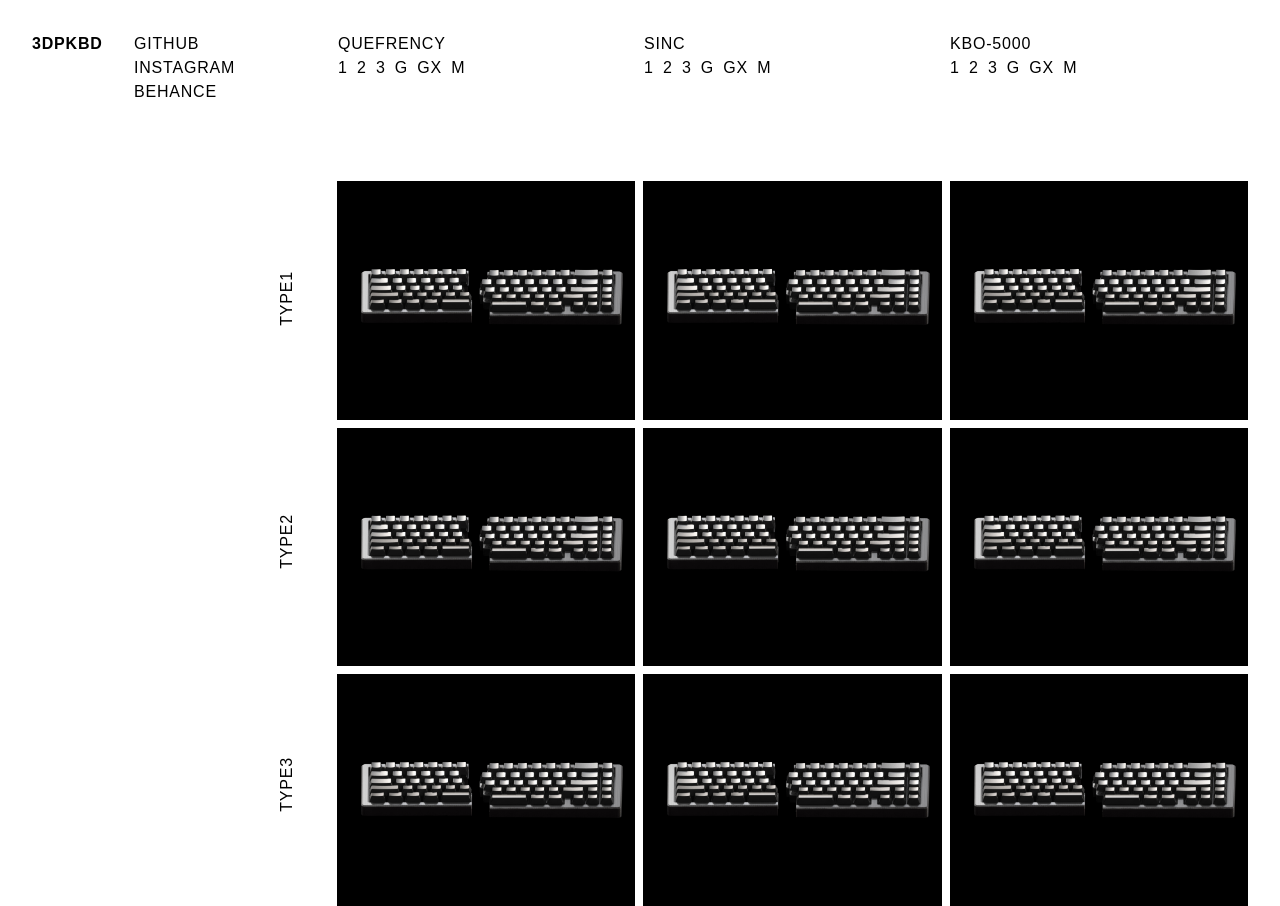
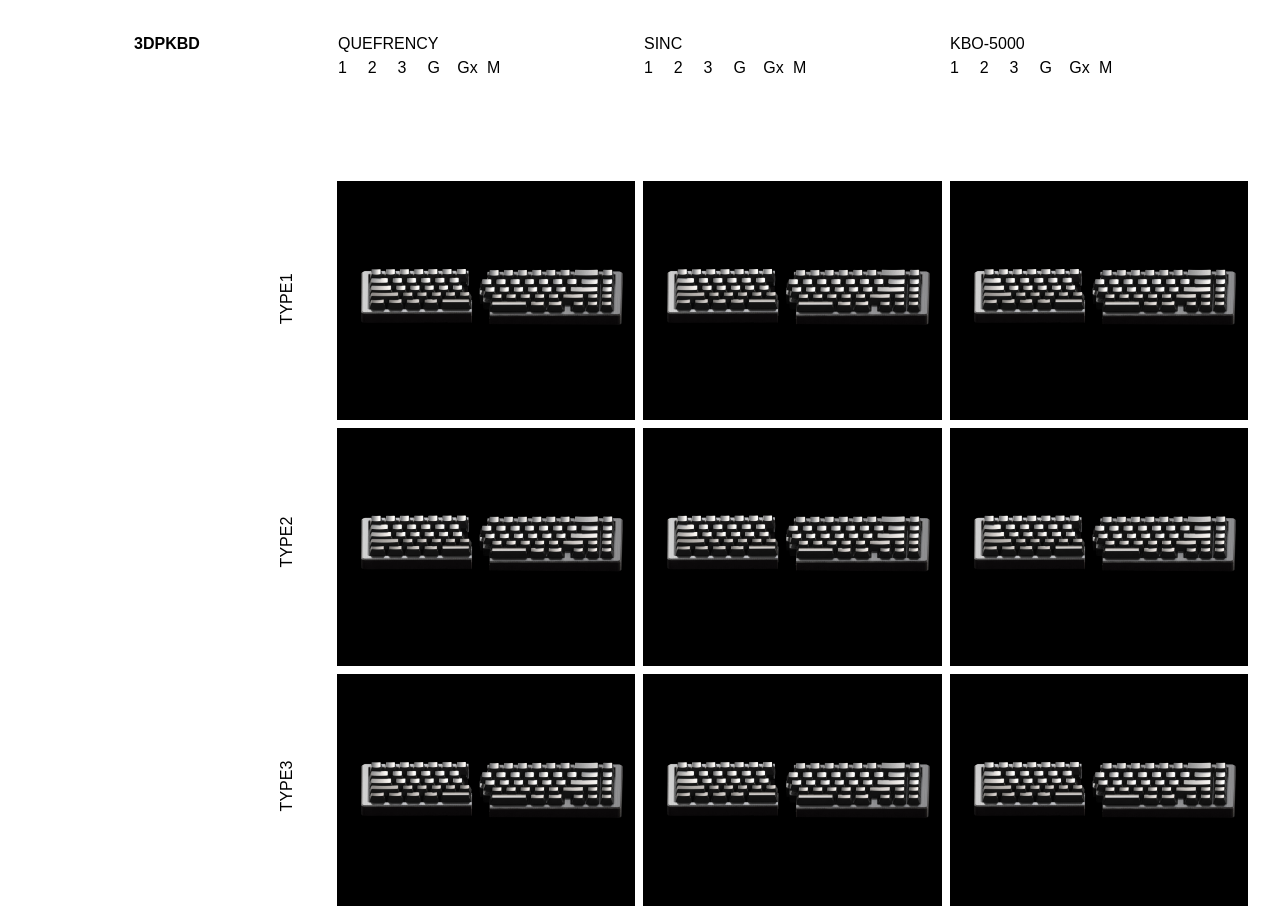
Before and after one commit to jchangz/3dp-kbd-fe, an Astro site: page / in a window 1280 px wide. Shown: the top 906 px of the page. Built offline with nearby package versions, Linux system fonts and the light colour scheme; Astro itself is replaced by a stand-in of ours.

Commit message:
[feat]: update typography & layout

```diff
--- a/src/components/Footer.astro
+++ b/src/components/Footer.astro
@@ -4,14 +4,22 @@ const { types, keyboards } = json;
 ---
 
 <footer class="grid grid-cols-12 gap-2 pb-40">
-  <section class="col-span-9 col-start-4 grid grid-cols-9 gap-2">
+  <nav class="col-start-2 flex flex-col justify-end">
+    <a href="">Github</a>
+    <a href="">Instagram</a>
+    <a href="">Behance</a>
+  </nav>
+  <div class="col-span-9 col-start-4 grid grid-cols-9 gap-2">
     {
       keyboards.map((keyboard) => (
         <div class="col-span-3 flex aspect-[2] flex-col justify-end">
           <p>{keyboard}</p>
-          <nav>
+          <nav class="grid grid-cols-10 2xl:grid-cols-12">
             {types.map((type) => (
-              <a href={`type${type}-${keyboard}`} class="mr-1">
+              <a
+                class="aspect-square capitalize"
+                href={`type${type}-${keyboard}`}
+              >
                 {type}
               </a>
             ))}
@@ -19,5 +27,5 @@ const { types, keyboards } = json;
         </div>
       ))
     }
-  </section>
+  </div>
 </footer>
--- a/src/components/Header.astro
+++ b/src/components/Header.astro
@@ -4,28 +4,24 @@ const { types, keyboards } = json;
 ---
 
 <header class="grid grid-cols-12 gap-2">
-  <section class="relative">
-    <p class="fixed font-bold">3DPKBD</p>
-  </section>
-  <section class="relative col-span-2 col-start-2">
-    <nav class="fixed flex flex-col items-start">
-      <a href="">Github</a>
-      <a href="">Instagram</a>
-      <a href="">Behance</a>
-    </nav>
-  </section>
+  <div class="relative col-span-2 col-start-2">
+    <a href="/" class="fixed font-bold">3DPKBD</a>
+  </div>
   {
     keyboards.map((keyboard) => (
-      <section class="col-span-3 flex aspect-[2] flex-col">
-        <p>{keyboard}</p>
-        <nav>
+      <div class="col-span-3 flex aspect-[2] flex-col">
+        <h2>{keyboard}</h2>
+        <nav class="grid grid-cols-10 2xl:grid-cols-12">
           {types.map((type) => (
-            <a href={`type${type}-${keyboard}`} class="mr-1">
+            <a
+              class="aspect-square capitalize"
+              href={`type${type}-${keyboard}`}
+            >
               {type}
             </a>
           ))}
         </nav>
-      </section>
+      </div>
     ))
   }
 </header>
--- a/src/layouts/Layout.astro
+++ b/src/layouts/Layout.astro
@@ -20,7 +20,7 @@ const { title } = Astro.props;
     <meta name="generator" content={Astro.generator} />
     <title>{title}</title>
   </head>
-  <body class="p-8">
+  <body class="p-8 2xl:text-2xl">
     <Header />
     <main class="grid grid-cols-12 gap-2">
       <slot />
@@ -30,10 +30,17 @@ const { title } = Astro.props;
 </html>
 <style is:global>
   html {
-    font-family: "Hanken Grotesk Variable", sans-serif;
+    font-family: neue-haas-grotesk-text, sans-serif;
+    font-style: normal;
     background-color: #ffffff;
     color: #000000;
     text-transform: uppercase;
-    letter-spacing: 0.8px;
+    /* letter-spacing: 0.8px; */
+  }
+  a {
+    position: relative;
+  }
+  a:hover {
+    text-decoration: underline;
   }
 </style>
--- a/src/pages/index.astro
+++ b/src/pages/index.astro
@@ -11,16 +11,18 @@ const { types, data } = json;
     <aside class="grid justify-end gap-2">
       {
         types.map((name) => (
-          <p class="flex w-[100px] items-center justify-center">type{name}</p>
+          <p class="flex w-[100px] items-center justify-center">
+            Type<span class="capitalize">{name}</span>
+          </p>
         ))
       }
     </aside>
     <div class="col-span-9 grid grid-cols-3 gap-2">
       {
         data.map((item) => (
-          <div class="aspect-[5/4]">
+          <a href={item.url} class="aspect-[5/4] bg-black">
             <Img imagePath={item.imagePath} title="test" />
-          </div>
+          </a>
         ))
       }
     </div>
```
